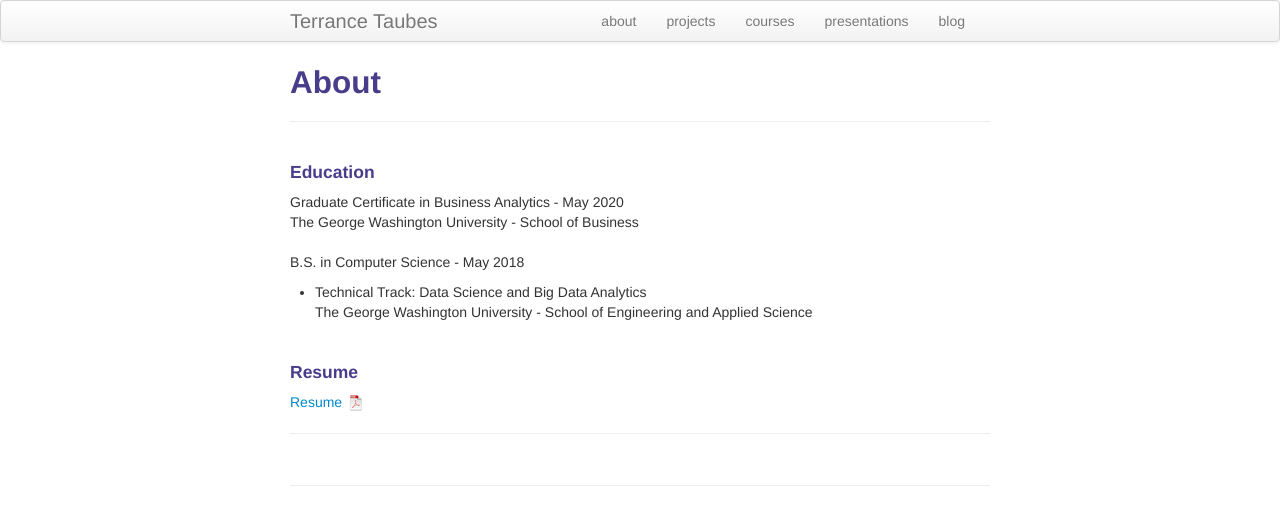
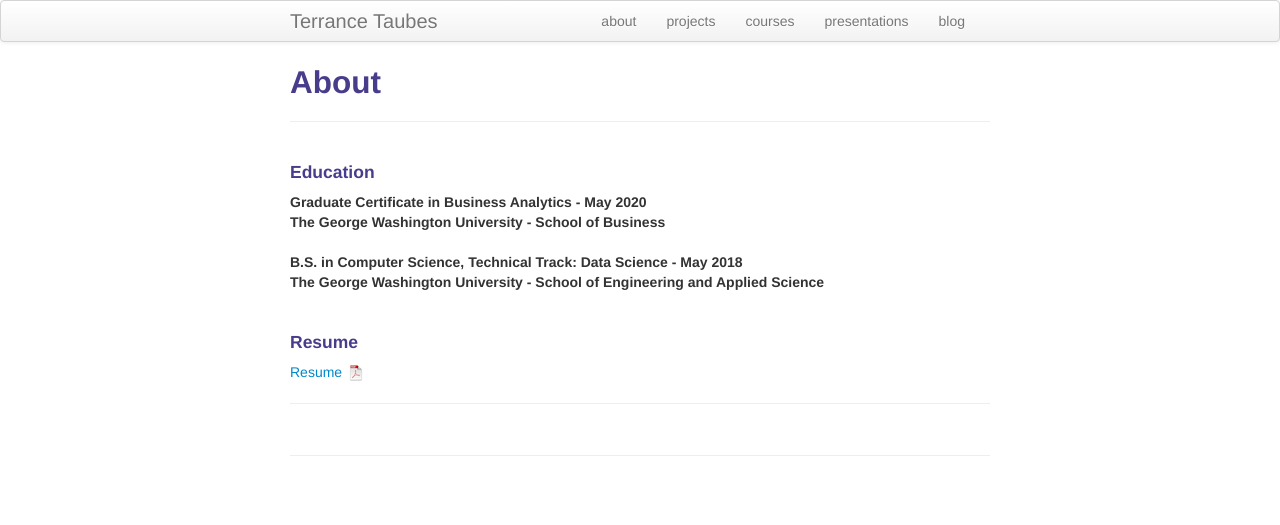
Before and after one commit to terrytaubes/terrytaubes.github.io, a Jekyll site: the page built from pages/about.md, in a window 1280 px wide. Shown: the top 525 px of the page. Built offline with Jekyll 4.4.1, drawn with Linux system fonts in a browser that asks for light colours.

Commit message:
Update about.md

```diff
--- a/pages/about.md
+++ b/pages/about.md
@@ -5,13 +5,11 @@ description: about me
 ---
 
 #### <a name="education"></a>Education
-Graduate Certificate in Business Analytics - May 2020
+<b>Graduate Certificate in Business Analytics - May 2020<b>
 <br>
 The George Washington University - School of Business
 <br><br>
-B.S. in Computer Science  -  May 2018
-<br>
-- Technical Track: Data Science and Big Data Analytics
+B.S. in Computer Science, Technical Track: Data Science  -  May 2018
 <br>
 The George Washington University - School of Engineering and Applied Science
 <br>
```
